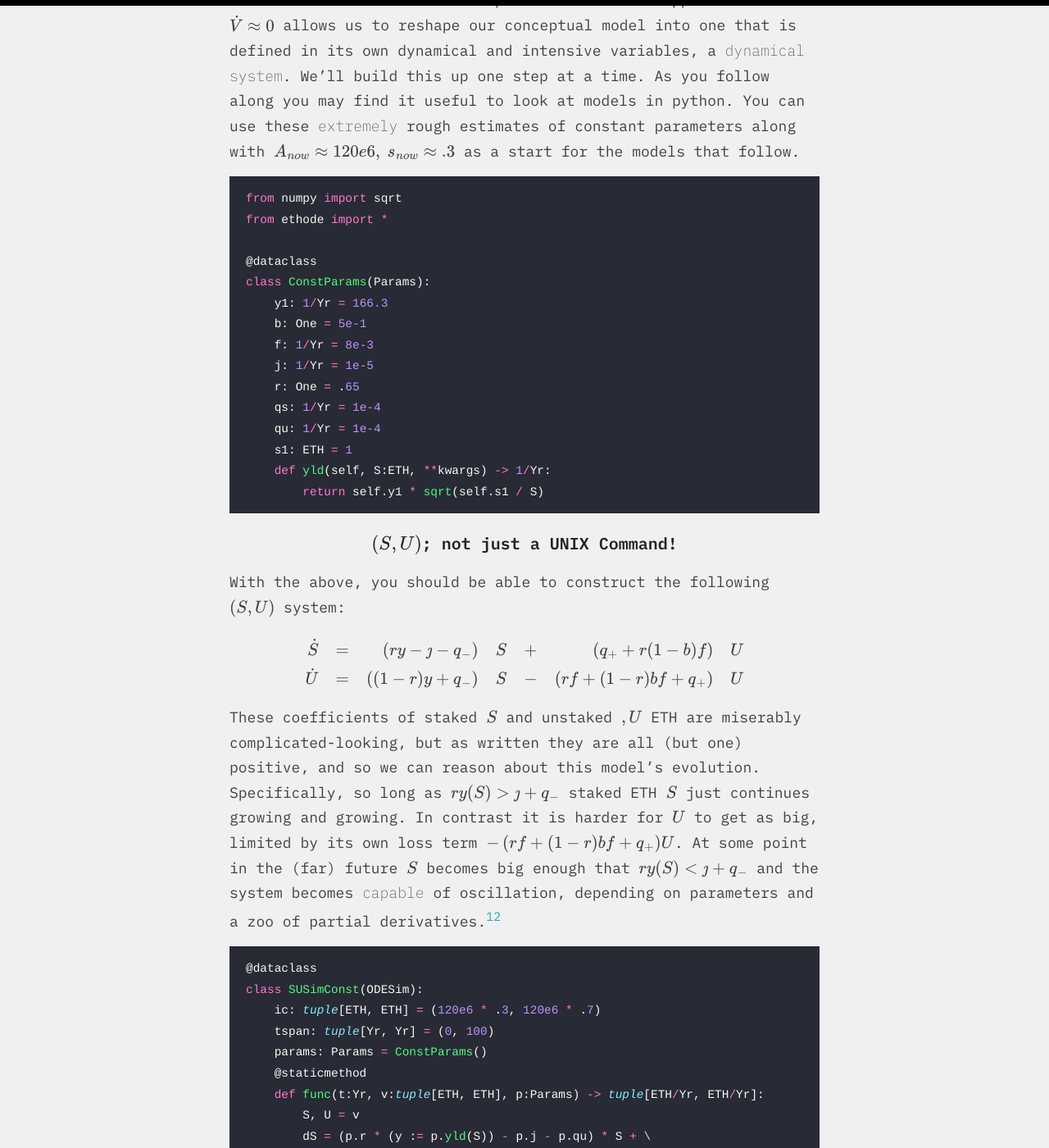
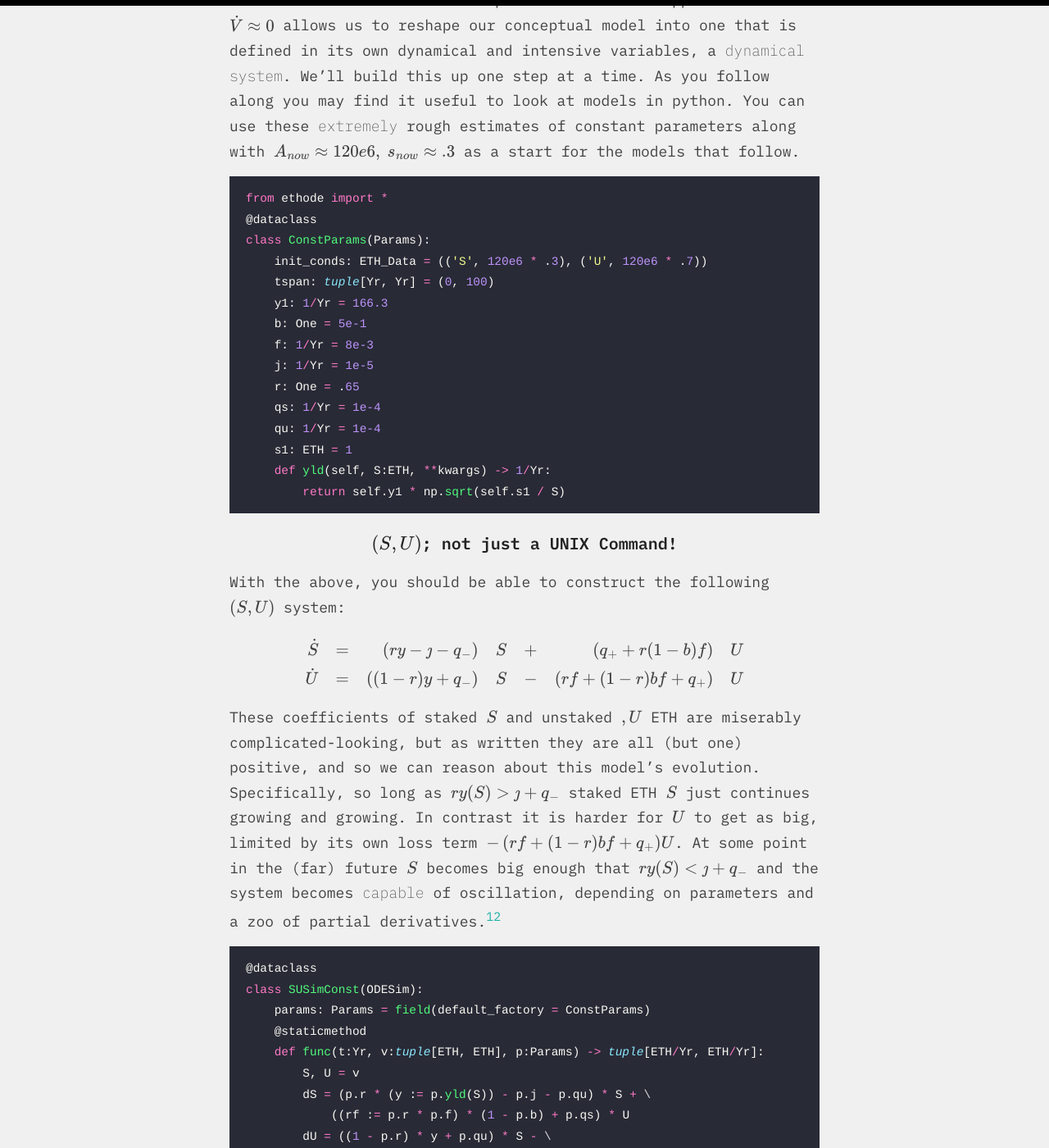
Before and after one commit to eric-downes/20sq-blog, a Jekyll site: the page built from _posts/2025-01-15-issuance-dynamics.md, in a window 1280 px wide and 1400 px high, scrolled down 9005 px. Shown: the whole window at 82% size. Built offline with Jekyll 4.4.1, drawn with Linux system fonts in a browser that asks for light colours; some web fonts are replaced.

Commit message:
mod code

````diff
--- a/_posts/2025-01-15-issuance-dynamics.md
+++ b/_posts/2025-01-15-issuance-dynamics.md
@@ -292,11 +292,11 @@ with $A_{now}\approx120e6,\ s_{now}\approx.3$ as a start for the
 models that follow.
 
 ```python
-from numpy import sqrt
 from ethode import *
-
 @dataclass
 class ConstParams(Params):
+    init_conds: ETH_Data = (('S', 120e6 * .3), ('U', 120e6 * .7))
+    tspan: tuple[Yr, Yr] = (0, 100)
     y1: 1/Yr = 166.3
     b: One = 5e-1
     f: 1/Yr = 8e-3
@@ -306,7 +306,7 @@ class ConstParams(Params):
     qu: 1/Yr = 1e-4
     s1: ETH = 1
     def yld(self, S:ETH, **kwargs) -> 1/Yr:
-        return self.y1 * sqrt(self.s1 / S)
+        return self.y1 * np.sqrt(self.s1 / S)
 ```
 
 ### $$(S,U)$$; not just a UNIX Command!
@@ -334,18 +334,16 @@ partial derivatives.[^SU]
 ```python
 @dataclass
 class SUSimConst(ODESim):
-    ic: tuple[ETH, ETH] = (120e6 * .3, 120e6 * .7)
-    tspan: tuple[Yr, Yr] = (0, 100)
-    params: Params = ConstParams()
+    params: Params = field(default_factory = ConstParams)
     @staticmethod
     def func(t:Yr, v:tuple[ETH, ETH], p:Params) -> tuple[ETH/Yr, ETH/Yr]:
-    	S, U = v
-    	dS = (p.r * (y := p.yld(S)) - p.j - p.qu) * S + \
+        S, U = v
+        dS = (p.r * (y := p.yld(S)) - p.j - p.qu) * S + \
             ((rf := p.r * p.f) * (1 - p.b) + p.qs) * U
         dU = ((1 - p.r) * y + p.qu) * S - \
             (rf + (1 - p.r) * p.b * p.f + p.qs) * U
-	return dS, dU
-su = SUSim()
+        return dS, dU
+su = SUSimConst()
 su.sim()
 ```
 
````
